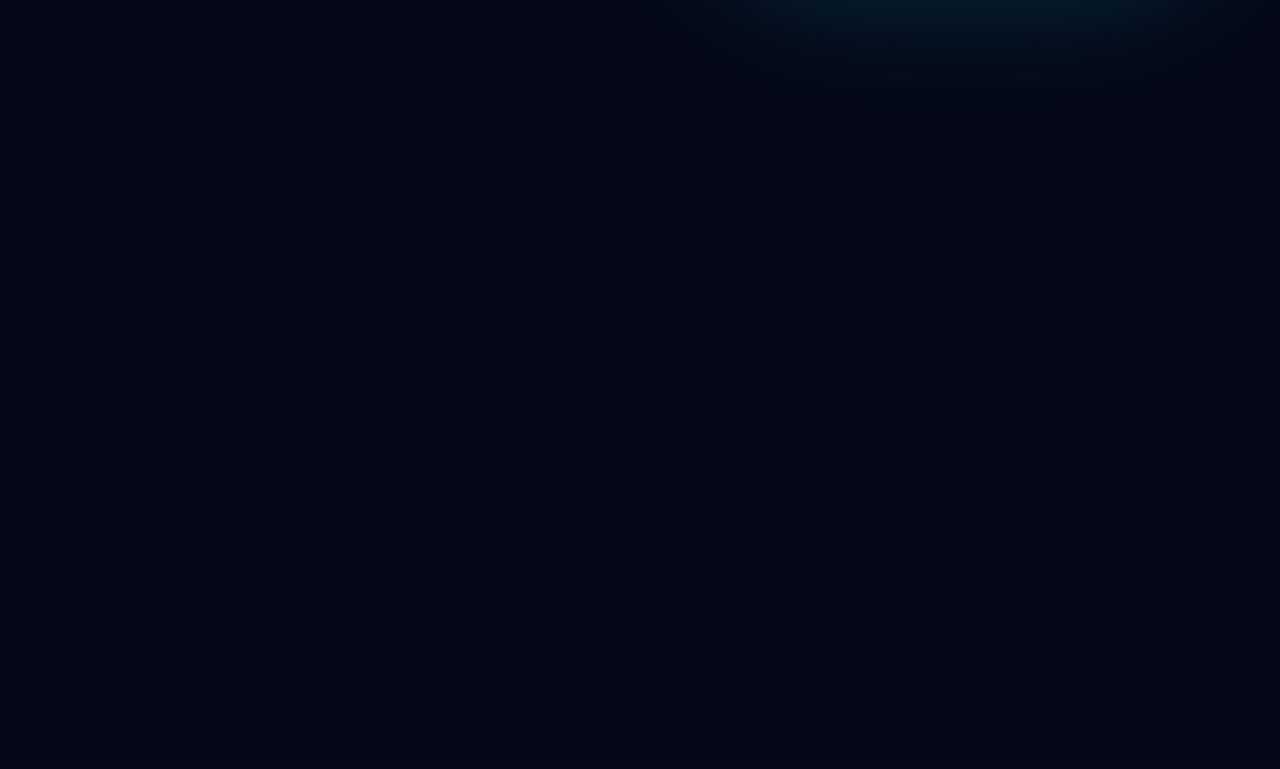
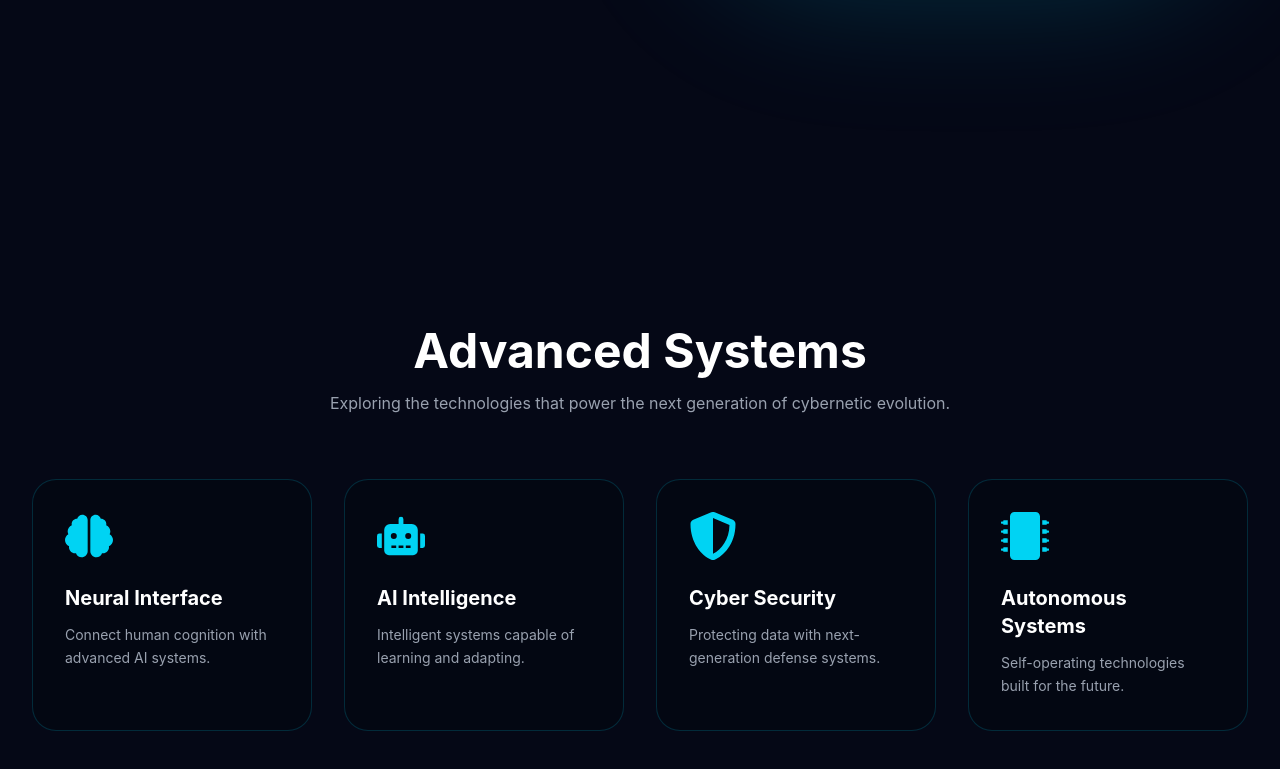
Before and after one commit to Priyanshupandey77/cyborg, a React (Vite) app: page / in a window 1280 px wide. Shown: the part 649-1418 px from the top of the page. Before the commit the page ends 880 px from the top, so only its background shows below. Built offline with nearby package versions, Linux system fonts and the light colour scheme.

Commit message:
added feature

```diff
--- a/src/App.jsx
+++ b/src/App.jsx
@@ -1,11 +1,12 @@
 import Navbar from "./components/Navbar";
+import Feature from "./sections/Features";
 import Hero from "./sections/Hero";
-
 function App() {
   return (
     <>
       <Navbar />
-      <Hero/>
+      <Hero />
+      <Feature/>
     </>
   );
 }
--- a/src/sections/Features.jsx
+++ b/src/sections/Features.jsx
@@ -0,0 +1,75 @@
+import { FaBrain, FaRobot, FaShieldAlt, FaMicrochip } from "react-icons/fa";
+
+function Feature() {
+  const features = [
+    {
+      icon: <FaBrain />,
+      title: "Neural Interface",
+      desc: "Connect human cognition with advanced AI systems.",
+    },
+    {
+      icon: <FaRobot />,
+      title: "AI Intelligence",
+      desc: "Intelligent systems capable of learning and adapting.",
+    },
+    {
+      icon: <FaShieldAlt />,
+      title: "Cyber Security",
+      desc: "Protecting data with next-generation defense systems.",
+    },
+    {
+      icon: <FaMicrochip />,
+      title: "Autonomous Systems",
+      desc: "Self-operating technologies built for the future.",
+    },
+  ];
+
+  return (
+    <section className="py-24 px-4 sm:px-6 md:px-8">
+      <div className="max-w-7xl mx-auto">
+        {/* Heading */}
+        <h2 className="text-4xl md:text-5xl font-bold text-center mb-4">
+          Advanced Systems
+        </h2>
+
+        <p className="text-center text-gray-400 mb-16 max-w-2xl mx-auto">
+          Exploring the technologies that power the next generation of
+          cybernetic evolution.
+        </p>
+
+        {/* Grid */}
+        <div className="grid grid-cols-1 sm:grid-cols-2 lg:grid-cols-4 gap-8">
+          {features.map((feature, index) => (
+            <div
+              key={index}
+              className="group relative overflow-hidden rounded-3xl bg-gray-950 border border-cyan-500/20 p-8 transition-all duration-300 hover:border-cyan-400 hover:-translate-y-2 hover:shadow-[0_0_30px_rgba(34,211,238,0.35)]"
+            >
+              {/* Glow background */}
+              <div className="absolute inset-0 bg-gradient-to-br from-cyan-500/10 via-transparent to-transparent opacity-0 group-hover:opacity-100 transition duration-500" />
+
+              {/* Content */}
+              <div className="relative z-10">
+                {/* Icon */}
+                <div className="text-cyan-400 text-5xl mb-6">
+                  {feature.icon}
+                </div>
+
+                {/* Title */}
+                <h3 className="text-xl font-bold text-white mb-3">
+                  {feature.title}
+                </h3>
+
+                {/* Description */}
+                <p className="text-gray-400 leading-relaxed text-sm">
+                  {feature.desc}
+                </p>
+              </div>
+            </div>
+          ))}
+        </div>
+      </div>
+    </section>
+  );
+}
+
+export default Feature;
```
